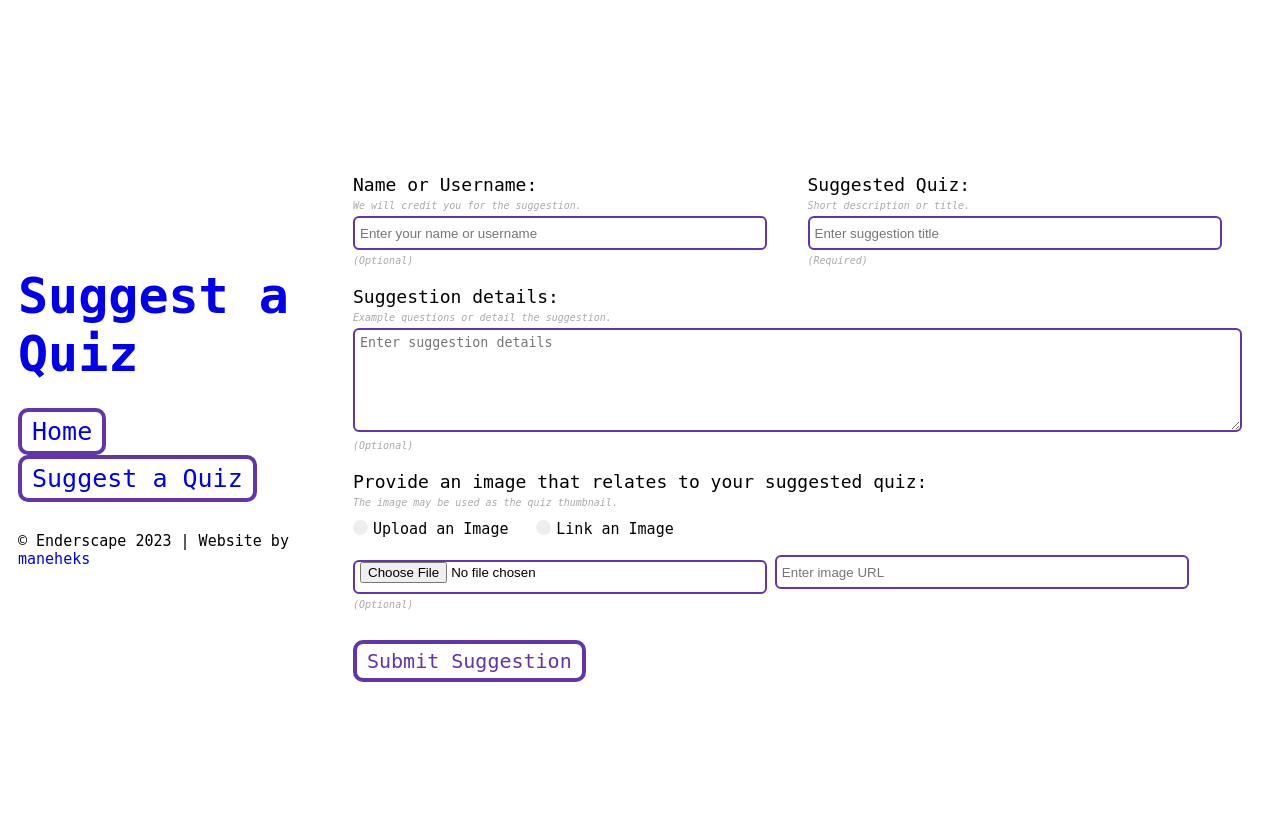
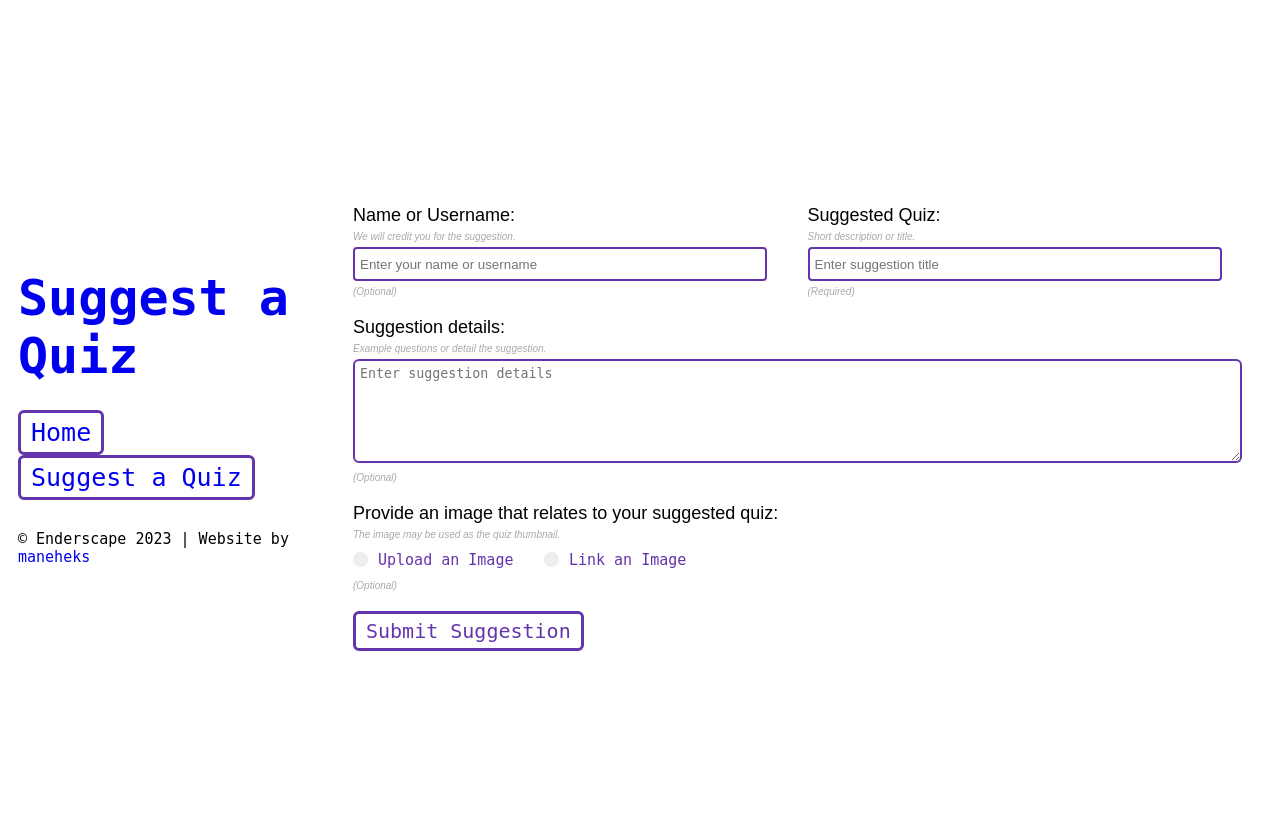
Before and after one commit to EnderscapeMC/Enderscape-Site, a PHP site: page /html/suggest-quiz.html in a window 1280 px wide. Run offline with PHP 8.4, Linux system fonts and the light colour scheme.

Commit message:
Style changes

```diff
--- a/css/main.css
+++ b/css/main.css
@@ -28,8 +28,8 @@ header {
 nav a {
     display: inline-block;
     font-size: 25px;
-    border: 4px solid #6434ac;
-    border-radius: 10px;
+    border: 3px solid #6434ac;
+    border-radius: 6px;
     padding: 5px 10px 5px 10px;
     transition: transform 0.3s ease;
 }
@@ -51,24 +51,26 @@ header a:hover {
 }
 form {
     margin-top: 40px;
+    font-family: sans-serif;
 }
 form input {
     width: 400px;
     height: 30px;
     margin-top: 5px;
     border: 2px solid #6434ac;
-    border-radius: 6px;
+    border-radius: 4px;
     padding: 0px 5px 0px 5px;
 }
 
 /* radio container */
 .radio-container {
+    font-family: monospace;
+    color: #6434ac;
     display: inline-block;
     position: relative;
-    padding-left: 20px;
+    padding: 6px 6px 6px 25px;
     margin-right: 20px;
-    margin-top: 12px;
-    margin-bottom: 12px;
+    margin-top: 5px;
     cursor: pointer;
     font-size: 15px;
     -webkit-user-select: none;
@@ -91,6 +93,7 @@ form input {
     left: 0;
     height: 15px;
     width: 15px;
+    margin: 7px 7px 7px 0px;
     background-color: #eee;
     border-radius: 50%;
 }
@@ -169,11 +172,10 @@ form label {
     margin-top: 5px;
 }
 .button {
-    margin-top: 10px;
     font-family: monospace;
     font-size: 20px;
-    border: 4px solid #6434ac;
-    border-radius: 10px;
+    border: 3px solid #6434ac;
+    border-radius: 6px;
     background-color: transparent;
     color: #6434ac;
     padding: 5px 10px 5px 10px;
@@ -214,7 +216,7 @@ p#successMessage {
 }
 table.menu tr th:hover,
 table.menu tr td:hover {
-  background: #6434ac;
+  background: rgba(100, 52, 172, 0.9);
   color: #F0EED1;
   transform: translate(0, -5px);
 }
@@ -223,19 +225,21 @@ table.menu tr td:hover h2 {
   color: #F0EED1;
 }
 table.menu img, h2 {
+    font-weight: lighter;
     width: 250px;
-    border-radius: 15px;
-    color: #6434ac;
+    border-radius: 6px;
+    color: #F0EED1;
     text-align: center;
 }
 table.menu tr th,
 table.menu tr td {
-    border: 4px solid #6434ac;
-    border-radius: 15px;
+    background-color: rgba(100, 52, 172, 0.8);
+    border-radius: 6px;
     padding: 20px 20px 10px 20px;
     position: relative;
     cursor: pointer;
     transition: transform 0.3s ease;
+    box-shadow: 4px 4px 8px rgba(0, 0, 0, 0.4);
 }
 table.menu {
     border-spacing: 20px;
--- a/html/suggest-quiz.html
+++ b/html/suggest-quiz.html
@@ -61,9 +61,9 @@
                             <input type="radio" name="radio">
                             <span class="radio"></span>
                         </label><br>
-                        <input type="file" id="imageUploadButton" name="imageOption">
-                        <input type="text" id="imageLinkField" name="imageOption" placeholder="Enter image URL">
                         <span class="field-instructions">(Optional)</span>
+                        <!--<input type="file" id="imageUploadButton" name="imageOption">
+                        <input type="text" id="imageLinkField" name="imageOption" placeholder="Enter image URL">-->
                     </div>
                     <button type="button" onclick="submitSuggestion()" class="button">Submit Suggestion</button>
                     <p id="successMessage"></p>
```
Also changed, not shown: images/backdrop.jpg (added), 2 other files.
